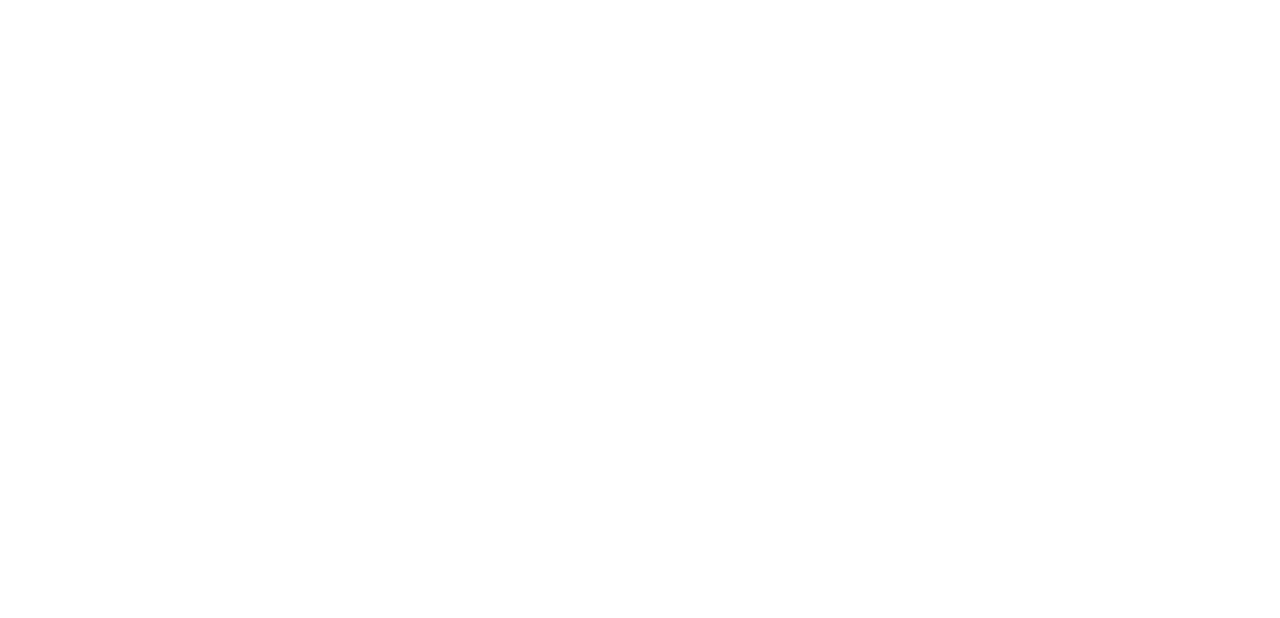
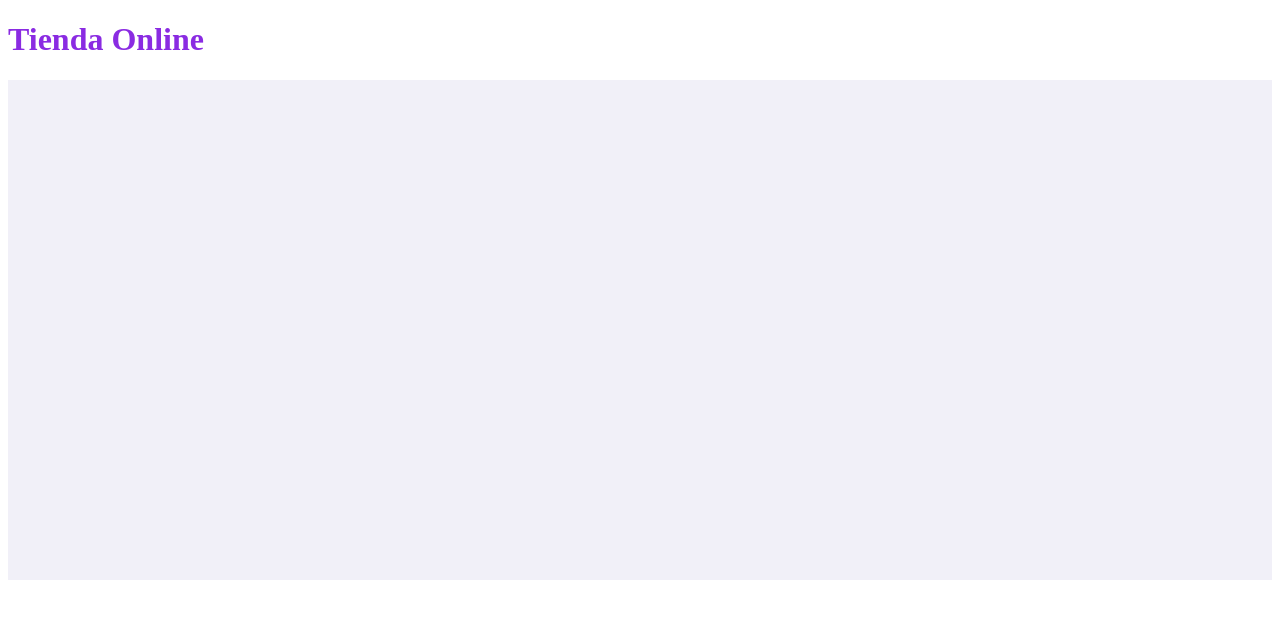
Before and after one commit to Haridian3/Proyecto-1, a plain HTML site: page tienda/tienda.html in a window 1280 px wide. Drawn offline with Linux system fonts and the light colour scheme.

Commit message:
creado h1 y container asignada clases css de pruebas

```diff
--- a/style/main.css
+++ b/style/main.css
@@ -0,0 +1,12 @@
+
+/* prueba h1 tienda */
+h1 {
+    color: blueviolet;
+}
+
+/* prueba container tienda */
+.container {
+    width: 100%;
+    height: 500px;
+    background-color: rgb(241, 240, 248);
+}
--- a/tienda/tienda.html
+++ b/tienda/tienda.html
@@ -8,6 +8,25 @@
     <link rel="stylesheet" href="/style/main.css">
 </head>
 <body>
+    <div class="title">
+        <h1>Tienda Online</h1>
+    </div>
+        <div class="container">
+            <div id="producto1">
+
+            </div>
+            <div id="producto2">
+
+            </div>
+            <div id="producto3">
+
+            </div>
+
+        </div>
+
+
+
+
 
 </body>
 </html>
```
